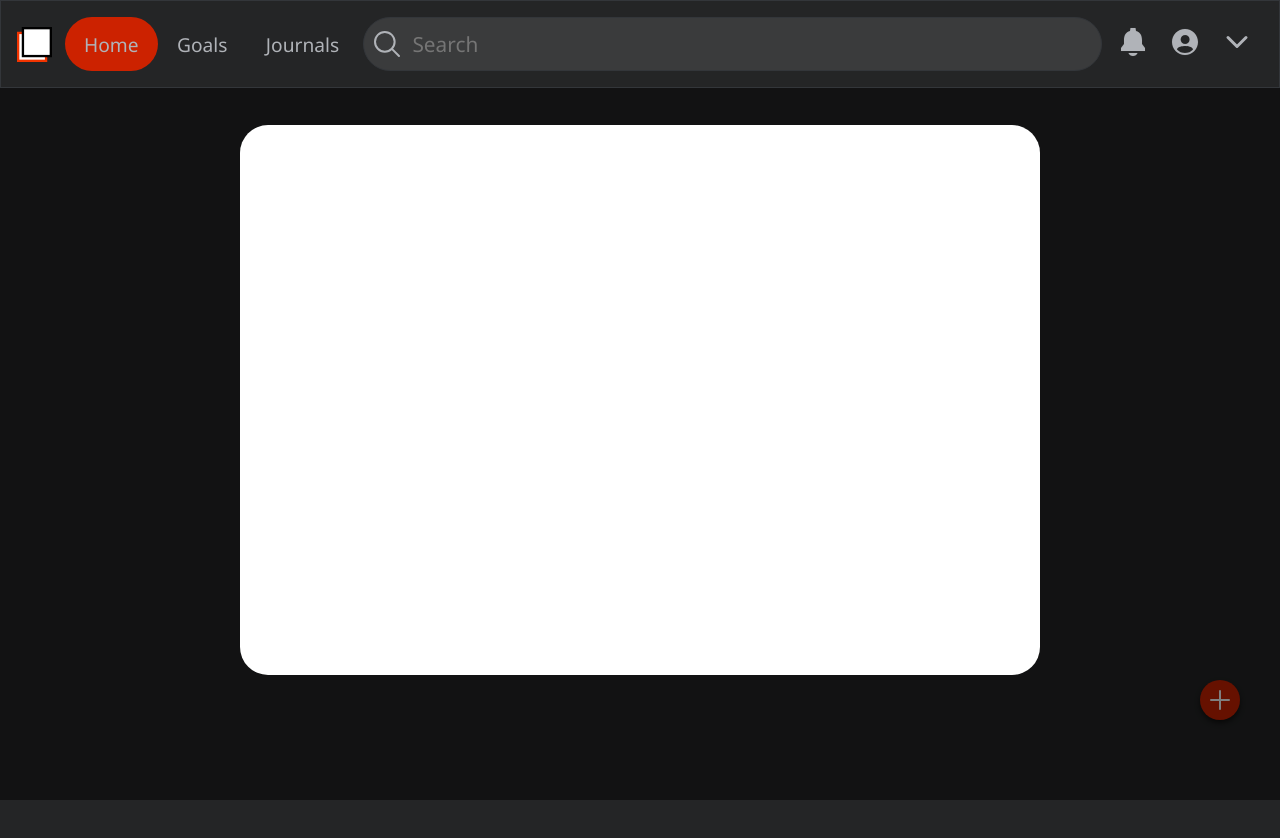
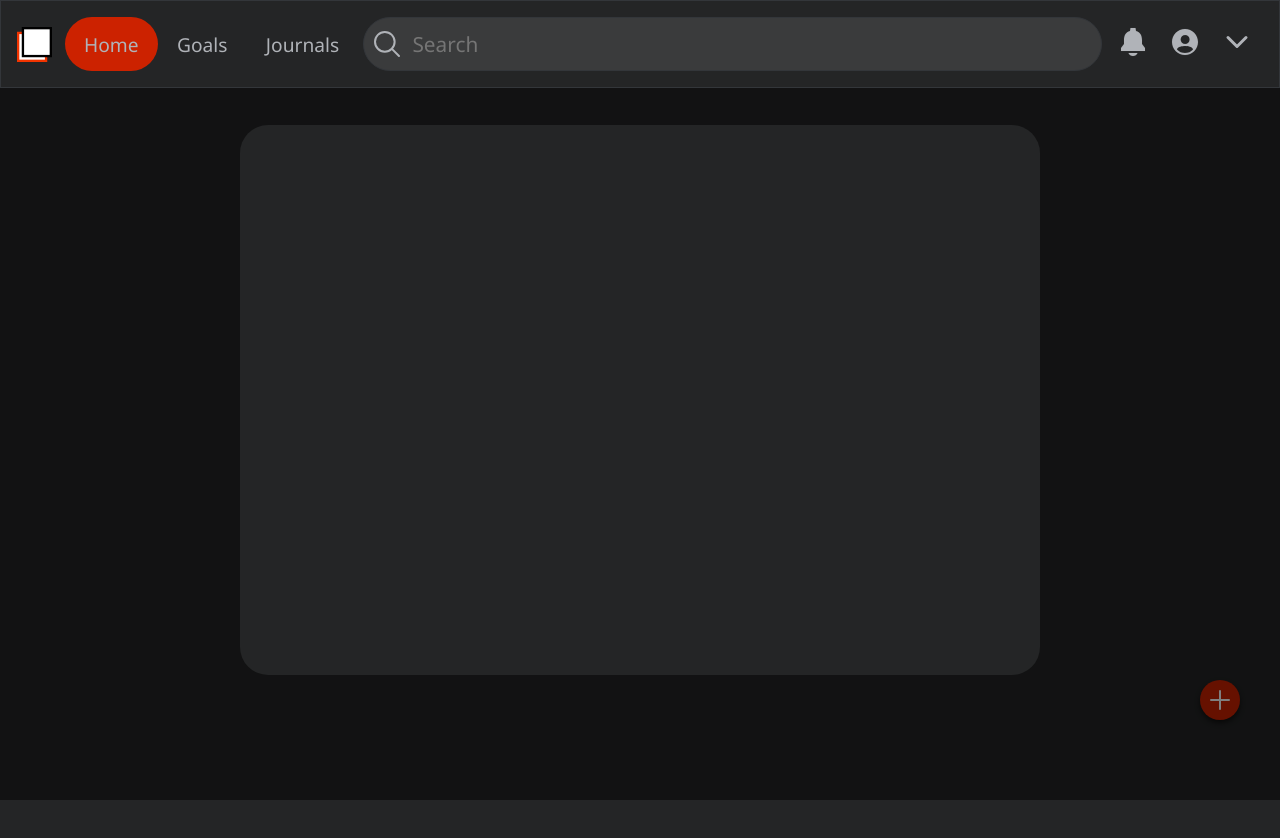
Before and after one commit to EdTosoy/FlashCard-Project, a React (Create React App) app: page / in a window 1280 px wide. Both pictures are taken after a click on the element 1220 px from the left and 700 px from the top of the page. Shown: the top 838 px of the page. Built offline with nearby package versions, Linux system fonts and the light colour scheme.

Commit message:
added dark modal

```diff
--- a/src/Components/AddBtn/AddModal.jsx
+++ b/src/Components/AddBtn/AddModal.jsx
@@ -1,10 +1,17 @@
-import React from "react";
+import React, { useContext } from "react";
 
+import { HomeContext } from "../../ContextAPI/homeContext";
 import "./AddModal.scss";
 
 export default function AddModal() {
   const handleClick = (e) => {
     e.stopPropagation();
   };
-  return <div className="add-modal" onClick={handleClick}></div>;
+  const darkTheme = useContext(HomeContext);
+  return (
+    <div
+      className={`add-modal ${darkTheme && "dark-add-modal"}`}
+      onClick={handleClick}
+    ></div>
+  );
 }
--- a/src/Components/AddBtn/AddModal.scss
+++ b/src/Components/AddBtn/AddModal.scss
@@ -8,3 +8,7 @@
   -ms-border-radius: 28px;
   -o-border-radius: 28px;
 }
+
+.dark-add-modal {
+  background-color: #242526;
+}
--- a/src/Components/AddBtn/AddModalWrapper.jsx
+++ b/src/Components/AddBtn/AddModalWrapper.jsx
@@ -6,10 +6,10 @@ import AddModal from "./AddModal";
 import "./AddModalWrapper.scss";
 
 export default function AddModalWrapper() {
-  const { addModalDisplay } = useContext(HomeContext);
+  const { addModalDisplay} = useContext(HomeContext);
   const modalStlye = addModalDisplay ? { diplay: "grid" } : { display: "none" };
   return (
-    <div className="add-modal-wrapper" style={modalStlye}>
+    <div className={`add-modal-wrapper`} style={modalStlye}>
       <AddModal />
     </div>
   );
```
Also changed, not shown: src/Components/AddBtn/AddModalWrapper.scss (line endings or trailing spaces).
